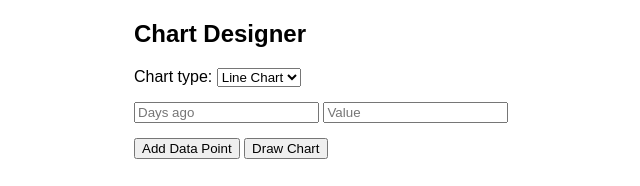
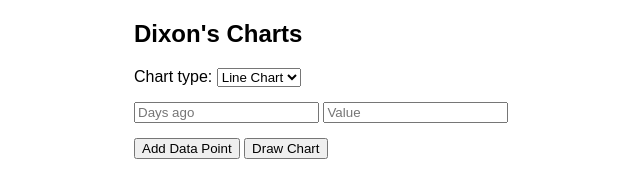
Before and after one commit to BenjaminDixon1/Dixon-sGraphs, a plain HTML site: page index.html in a window 1280 px wide. Shown: the full height of the page, 106-746 px from the left. Drawn offline with nearby package versions, Linux system fonts and the light colour scheme.

Commit message:
Update index.html

```diff
--- a/index.html
+++ b/index.html
@@ -9,7 +9,7 @@
 </head>
 <body>
 
-  <h2>Chart Designer</h2>
+  <h2>Dixon's Charts</h2>
 
   <div class="input-section">
     <label for="chartType">Chart type:</label>
```
